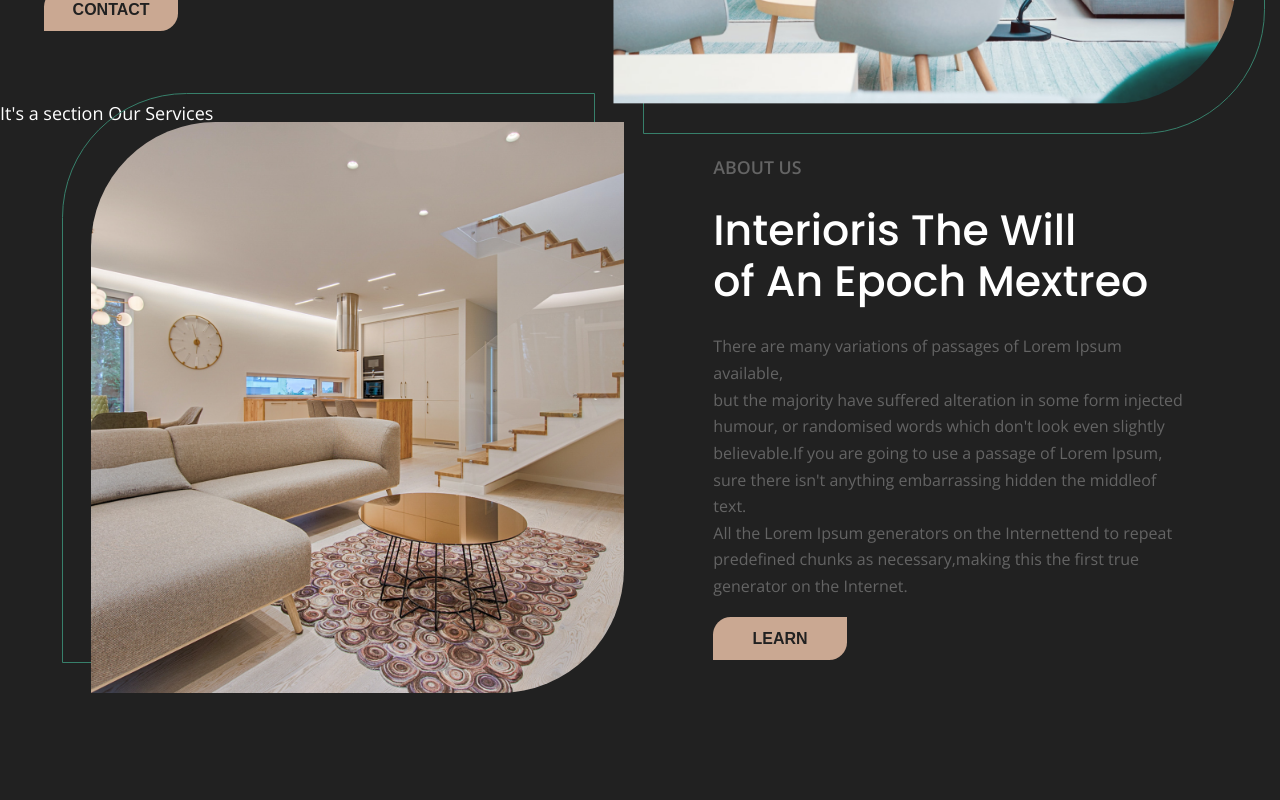
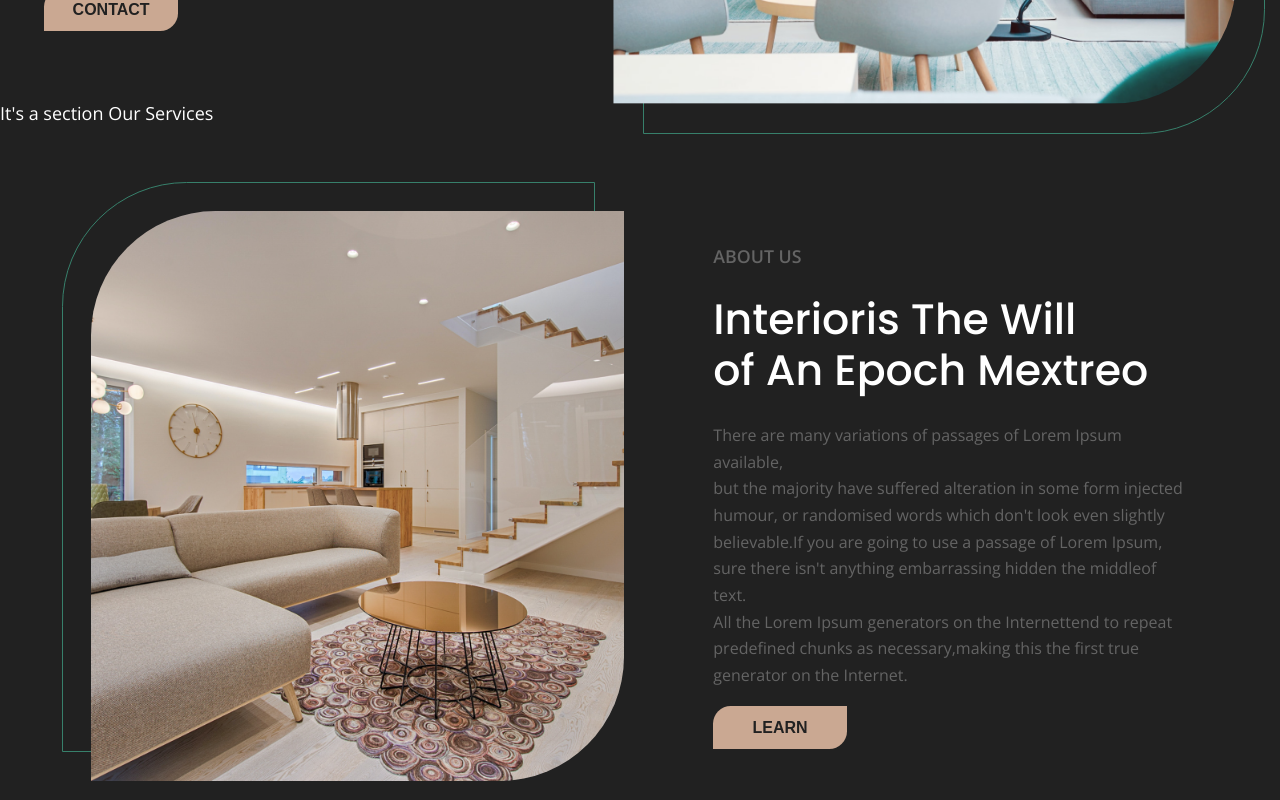
Before and after one commit to stashakasha/Hometask-3, a React (Create React App) app in the folder decbase/: page / in a window 1280 px wide. Shown: the part 640-1440 px from the top of the page. Built offline with nearby package versions, Linux system fonts and the light colour scheme.

Commit message:
fix margins

```diff
--- a/decbase/src/assets/scss/components/about.scss
+++ b/decbase/src/assets/scss/components/about.scss
@@ -2,6 +2,7 @@
 @import '../vars';
 
 .about{
+    margin-top: 100/$vw;
     &__learn {
         @include flex_center;
         gap: 100/$vw;
@@ -101,6 +102,7 @@
 
 @media (max-width: $mobile) {
     .about{
+        margin-top: 100/$mb;
         &__learn {
             flex-direction: column;
             gap: 50/$mb;
--- a/decbase/src/assets/scss/components/testimonials.scss
+++ b/decbase/src/assets/scss/components/testimonials.scss
@@ -4,7 +4,7 @@
 .testimonials {
 
     max-width: 1360/$vw;
-    margin: 100/$vw auto;
+    margin: 100/$vw auto 20/$vw;
     min-width: 0;
     &__title {
         @include section-title;
```
